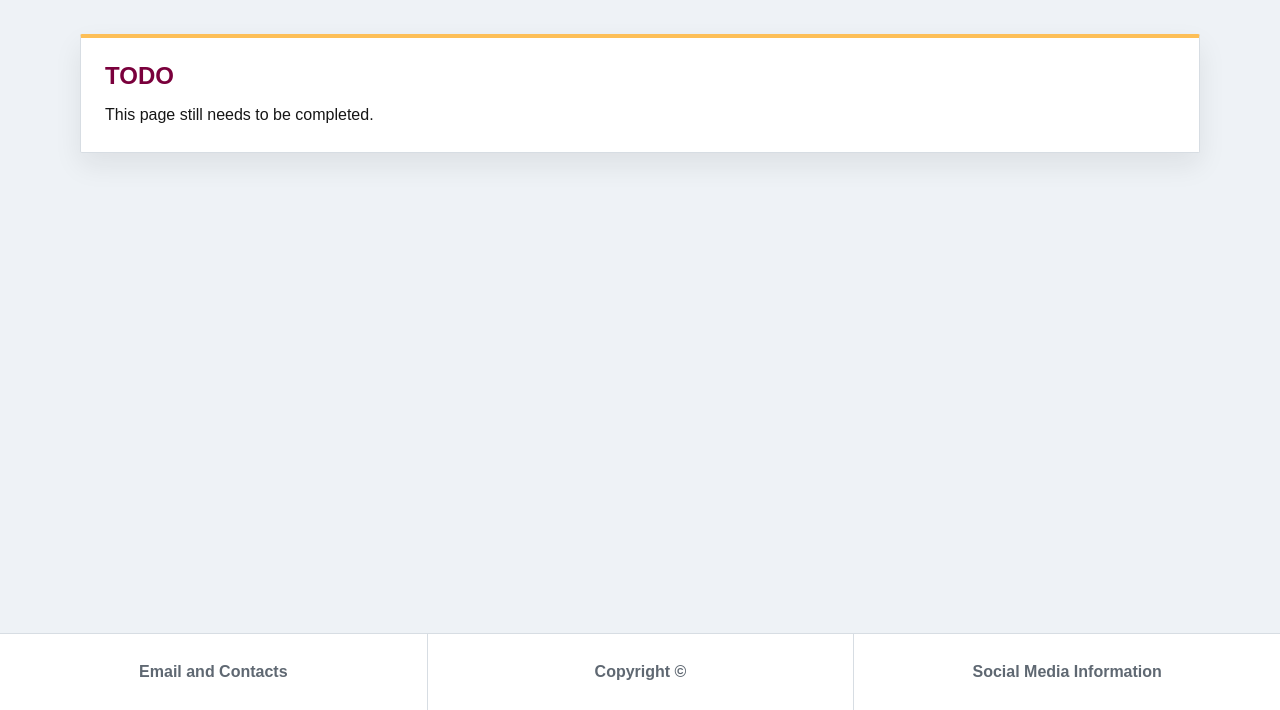
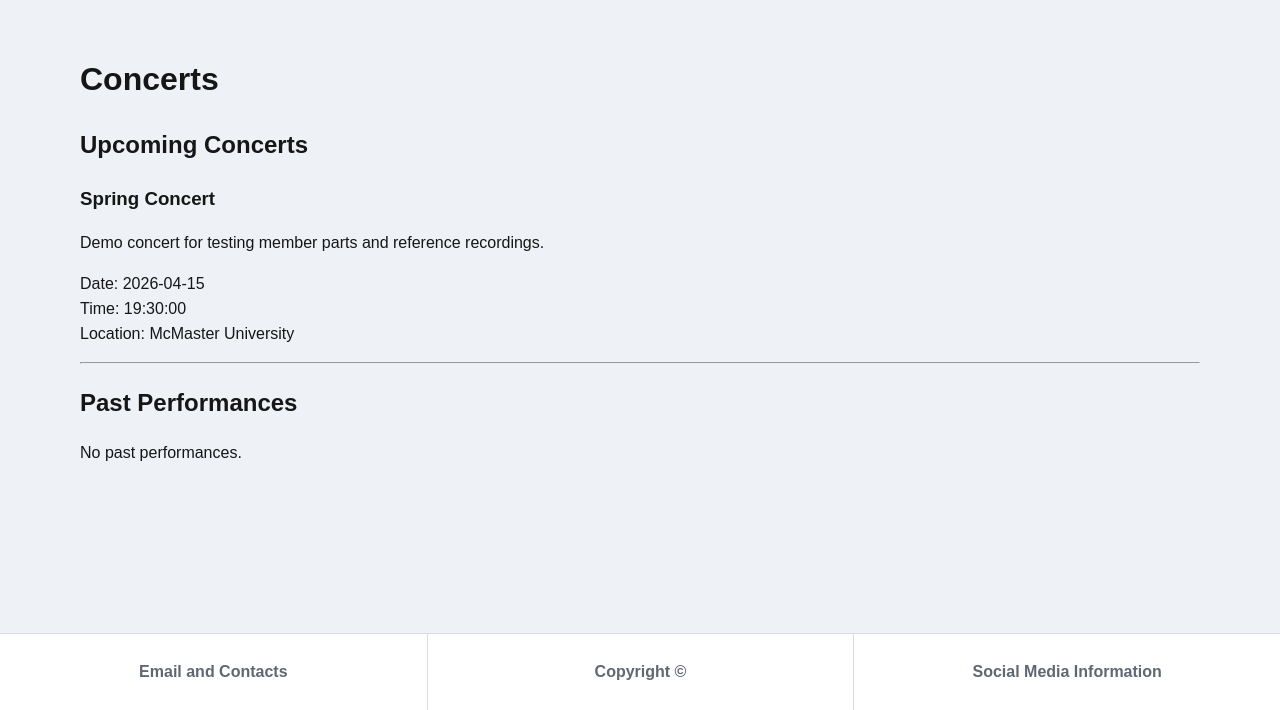
Before and after one commit to Romgi/1XD3-Group-31, a PHP site: page /concerthelper/concerts.php in a window 1280 px wide. Shown: the part 90-800 px from the top of the page. Run offline with PHP 8.4, Linux system fonts and the light colour scheme; data comes from the database, SQL or seed files in the repository.

Commit message:
implemented concerts page and concert query function

```diff
--- a/concerthelper/concerts.php
+++ b/concerthelper/concerts.php
@@ -1,13 +1,107 @@
 <?php
-declare(strict_types=1);
+require_once "includes/app.php";
 
 $pageTitle = "Concerts";
 $activePage = "concerts";
 
-require __DIR__ . "/includes/header.php";
+$error = false;
+
+try {
+    $upcomingStmt = getConcertsByStatus("upcoming");
+    $pastStmt = getConcertsByStatus("past");
+} catch (Exception $e) {
+    $error = true;
+}
+
+require "includes/header.php";
 ?>
-<section class="todo-card">
-    <h1>TODO</h1>
-    <p>This page still needs to be completed.</p>
-</section>
-<?php require __DIR__ . "/includes/footer.php"; ?>
+
+<h1>Concerts</h1>
+
+<?php
+if ($error) {
+    echo "<p>Something went wrong loading concerts.</p>";
+} else {
+?>
+
+<h2>Upcoming Concerts</h2>
+
+<?php
+$hasUpcoming = false;
+
+while ($row = $upcomingStmt->fetch()) {
+    $hasUpcoming = true;
+
+    $title = $row["title"];
+    $desc = $row["description"];
+    $date = $row["concert_date"];
+    $time = $row["start_time"];
+    $location = $row["location"];
+?>
+
+<div>
+    <h3><?= $title ?></h3>
+
+    <p><?= $desc ?></p>
+
+    <p>
+        Date: <?= $date ?><br>
+        Time: <?= $time ? $time : "TBA" ?><br>
+        Location: <?= $location ? $location : "TBA" ?>
+    </p>
+</div>
+
+<hr>
+
+<?php
+}
+
+if (!$hasUpcoming) {
+    echo "<p>No upcoming concerts.</p>";
+}
+?>
+
+<h2>Past Performances</h2>
+
+<?php
+$hasPast = false;
+
+while ($row = $pastStmt->fetch()) {
+    $hasPast = true;
+
+    $title = $row["title"];
+    $desc = $row["description"];
+    $date = $row["concert_date"];
+    $location = $row["location"];
+    $url = $row["performance_url"];
+?>
+
+<div>
+    <h3><?= $title ?></h3>
+
+    <p><?= $desc ?></p>
+
+    <p>
+        Date: <?= $date ?><br>
+        Location: <?= $location ? $location : "TBA" ?>
+    </p>
+
+    <?php if ($url) { ?>
+        <a href="<?= $url ?>" target="_blank">Watch Performance</a>
+    <?php } ?>
+</div>
+
+<hr>
+
+<?php
+}
+
+if (!$hasPast) {
+    echo "<p>No past performances.</p>";
+}
+?>
+
+<?php
+}
+require "includes/footer.php";
+?>
--- a/concerthelper/includes/app.php
+++ b/concerthelper/includes/app.php
@@ -346,3 +346,17 @@ function appNavClass(string $page, string $activePage): string
 {
     return $page === $activePage ? "nav-link active" : "nav-link";
 }
+
+
+
+function getConcertsByStatus($status)
+{
+    $db = getDb();
+
+    $cmd = "SELECT * FROM concerts WHERE status = ? ORDER BY concert_date ASC";
+    $stmt = $db->prepare($cmd);
+
+    $stmt->execute([$status]);
+
+    return $stmt;
+}
```
